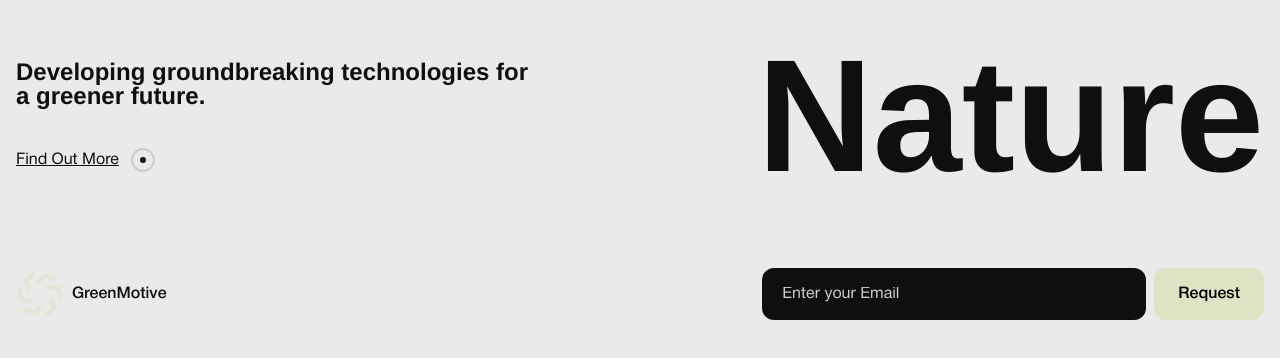
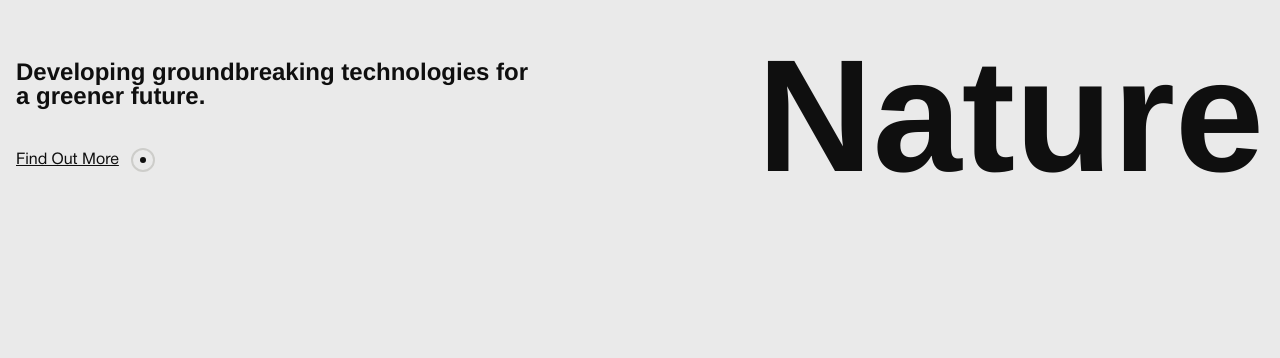
Before and after one commit to KristinaPotapenko/GreenMotive, a React (Vite) app: page / in a window 1280 px wide. Shown: the part 3192-3550 px from the top of the page. Built offline with nearby package versions, Linux system fonts and the light colour scheme; a web font is replaced by a local one.

Commit message:
feat: animate Footer component

```diff
--- a/src/react/components/layouts/Footer/Footer.tsx
+++ b/src/react/components/layouts/Footer/Footer.tsx
@@ -1,15 +1,46 @@
+import { useEffect, useRef } from "react";
 import cl from "classnames";
+
+import gsap from "gsap";
+import { ScrollTrigger } from "gsap/ScrollTrigger";
 
 import { Input } from "../../inputs/Input/Input";
 import { Logo } from "../../Logo/Logo";
 
 import styles from "./Footer.module.scss";
 
+gsap.registerPlugin(ScrollTrigger);
+
 export const Footer = () => {
+  const footerRef = useRef(null);
+  const formRef = useRef(null);
+
+  useEffect(() => {
+    if (!footerRef.current || !footerRef.current) return;
+
+    gsap.fromTo(
+      formRef.current,
+      {
+        y: 20,
+        opacity: 0,
+      },
+      {
+        scrollTrigger: {
+          trigger: footerRef.current,
+          start: "-30 bottom",
+          end: "bottom bottom",
+          scrub: true,
+        },
+        y: 0,
+        opacity: 1,
+      }
+    );
+  }, []);
+
   return (
-    <footer className={cl("container", styles.footer)}>
-      <Logo />
-      <form className={styles.footerForm}>
+    <footer ref={footerRef} className={cl("container", styles.footer)}>
+      <Logo section={footerRef} />
+      <form ref={formRef} className={styles.footerForm}>
         <Input
           id="email"
           type="email"
```
